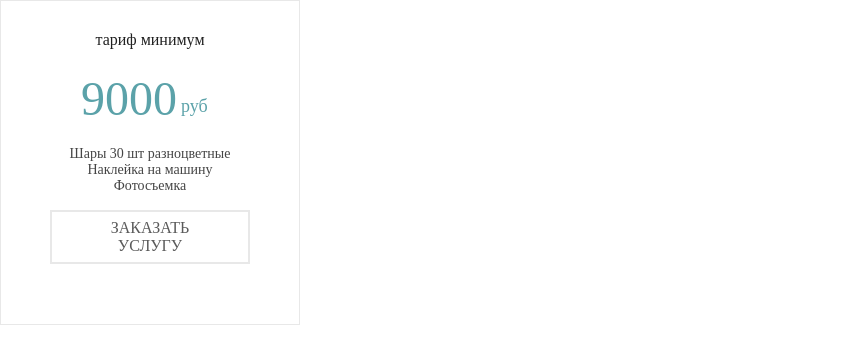
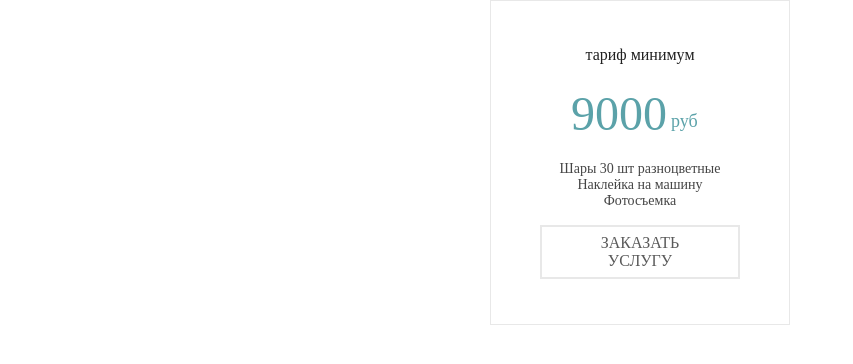
Before and after one commit to IamGater/card, a plain HTML site: page index.html in a window 1280 px wide. Shown: the whole page, without its empty margins (0-853 px from the left). Drawn offline with Linux system fonts and the light colour scheme.

Commit message:
Update style.css

```diff
--- a/style.css
+++ b/style.css
@@ -10,7 +10,8 @@ width: 300px;
 height: 325px;
 border: 1px solid #e8e8e8;
 background-color: #ffffff;
-justify-content: center;
+margin: 0 auto;
+padding-top: 15px;
 }
 
 .tarif {
```
